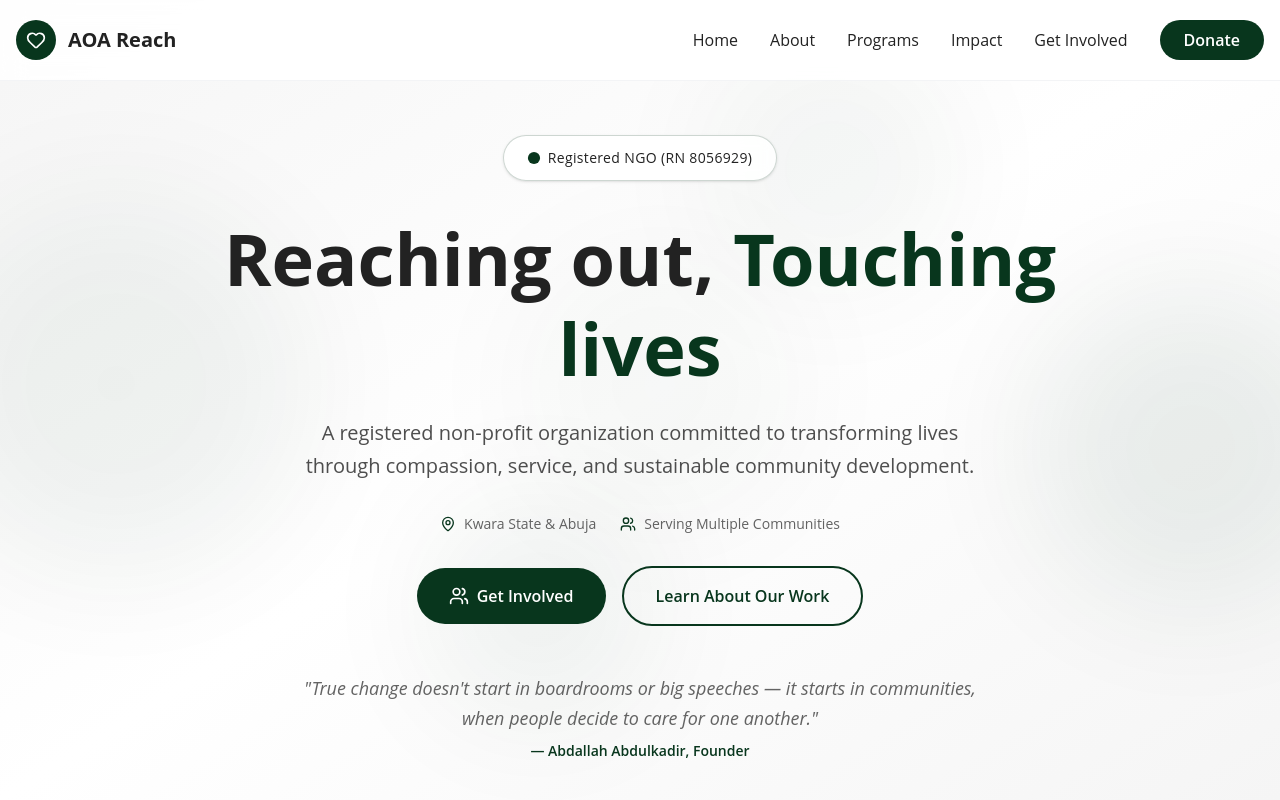
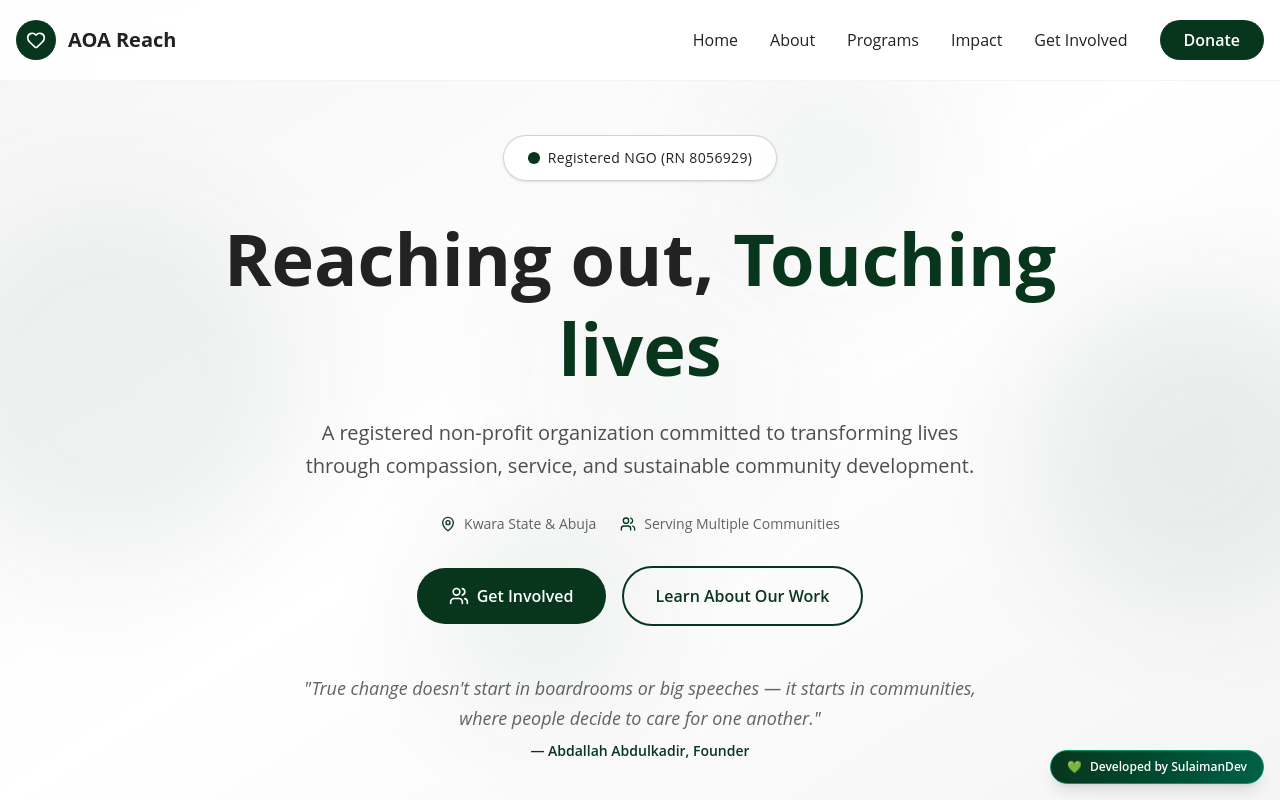
Before and after one commit to aremusulaiman2002-dotcom/aoa-reach-website, a Next.js app: page / in a window 1280 px wide. Shown: the top 800 px of the page. Built offline with nearby package versions, Linux system fonts and the light colour scheme.

Commit message:
Complete AOA Reach website with professional layout

```diff
--- a/src/app/layout.tsx
+++ b/src/app/layout.tsx
@@ -1,9 +1,22 @@
+// app/layout.tsx
 import type { Metadata } from 'next'
 import './globals.css'
+import { Inter, Poppins } from 'next/font/google'
+
+const poppins = Poppins({
+  weight: ['400', '500', '600', '700'],
+  subsets: ['latin'],
+  variable: '--font-poppins',
+})
+
+const inter = Inter({
+  subsets: ['latin'],
+  variable: '--font-inter',
+})
 
 export const metadata: Metadata = {
-  title: 'AOA Reach - Reaching out, Touching lives',
-  description: 'A registered Nigerian Non-Governmental Organization dedicated to creating positive change and uplifting the lives of those in need across Africa.',
+  title: 'AOA Reach Charity Foundation - Reaching out, Touching lives',
+  description: 'A registered non-profit organization committed to transforming lives through compassion, service, and sustainable community development across Kwara State and Abuja.',
 }
 
 export default function RootLayout({
@@ -12,9 +25,44 @@ export default function RootLayout({
   children: React.ReactNode
 }) {
   return (
-    <html lang="en">
-      <body className="font-body bg-background">
+    <html lang="en" className={`${poppins.variable} ${inter.variable}`}>
+      <head>
+        <link rel="icon" href="/favicon.ico" />
+        <link rel="icon" type="image/png" sizes="32x32" href="/favicon-32x32.png" />
+        <link rel="icon" type="image/png" sizes="16x16" href="/favicon-16x16.png" />
+        <link rel="apple-touch-icon" sizes="180x180" href="/apple-touch-icon.png" />
+        <link rel="manifest" href="/site.webmanifest" />
+        <meta name="theme-color" content="#08361d" />
+        <meta name="author" content="Sulaiman Aremu" />
+        <meta name="developer" content="Sulaiman Aremu" />
+        <link rel="author" href="https://sulaiman-portfolio-sigma.vercel.app/" />
+
+        {/* Open Graph Meta Tags */}
+        <meta property="og:title" content="AOA Reach Charity Foundation - Reaching out, Touching lives" />
+        <meta property="og:description" content="Transforming lives through compassion, service, and sustainable community development across Kwara State and Abuja." />
+        <meta property="og:type" content="website" />
+        <meta property="og:image" content="/og-image.jpg" />
+
+        {/* Twitter Meta Tags */}
+        <meta name="twitter:card" content="summary_large_image" />
+        <meta name="twitter:title" content="AOA Reach Charity Foundation" />
+        <meta name="twitter:description" content="Reaching out, Touching lives - Sustainable community development in Nigeria" />
+      </head>
+      <body className="font-sans antialiased bg-white">
         {children}
+
+        {/* Developer Credit - Subtle but visible */}
+        <div className="fixed bottom-4 right-4 z-50">
+          <a
+            href="https://sulaiman-portfolio-sigma.vercel.app/"
+            target="_blank"
+            rel="noopener noreferrer"
+            className="bg-gradient-to-r from-[#08361d] to-emerald-800 text-white px-4 py-2 rounded-full text-xs font-semibold shadow-lg hover:shadow-xl transition-all duration-300 hover:scale-105 flex items-center space-x-2 border border-emerald-600"
+          >
+            <span>💚</span>
+            <span>Developed by SulaimanDev</span>
+          </a>
+        </div>
       </body>
     </html>
   )
--- a/src/components/Hero.tsx
+++ b/src/components/Hero.tsx
@@ -217,7 +217,7 @@ export default function Hero() {
           variants={itemVariants}
         >
           <p className="text-[#222222]/70 italic text-lg leading-relaxed">
-            "True change doesn't start in boardrooms or big speeches — it starts in communities, when people decide to care for one another."
+            "True change doesn't start in boardrooms or big speeches — it starts in communities, where people decide to care for one another."
           </p>
           <p className="text-[#08361d] font-semibold mt-2 text-sm">
             — Abdallah Abdulkadir, Founder
```
